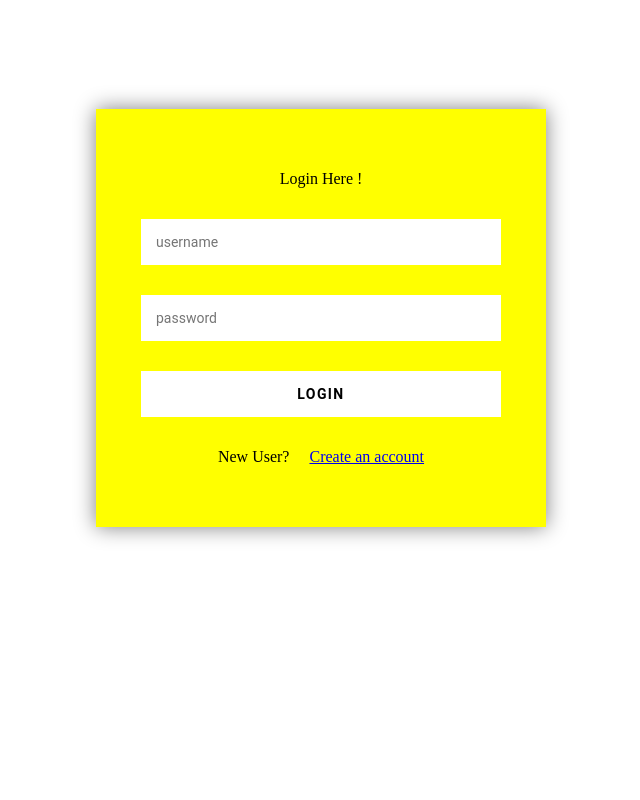
After one commit to suraj2508/Blog, a PHP site: page /login.html in a window 1280 px wide. The commit adds this page. Shown: the whole page, without its empty margins (319-959 px from the left). Run offline with PHP 8.4, Linux system fonts and the light colour scheme.

Commit message:
Add files via upload

```diff
--- a/about.html
+++ b/about.html
@@ -6,7 +6,7 @@
 <body>
 <div id="header">
 	<div class="container">
-	<a href="index.html">MSS</a>
+	<a href="homepg.php">MY Blog</a>
 	<ul>
 		<li><a href="about.html">About</a></li>
 		<li><a href="contact.html">Contact</a></li></ul>
--- a/index.html
+++ b/index.html
@@ -6,10 +6,11 @@
 <body>
 <div id="header">
 	<div class="container">
-	<a id="header-title" href="index.html">MSS</a>
+	<a id="header-title" href="index.html">MY Blog</a>
 	<ul id="header-nav">
 		<li><a href="about.html">About</a></li>
-		<li><a href="#">Contact</a></li></ul>
+		<li><a href="#">Contact</a></li>
+		<li><a href="login.html">Login/Signup</a></li></ul>
 	</div>
 </div>
 <div id="content">
--- /dev/null
+++ b/login.css
@@ -0,0 +1,29 @@
+.login-page {
+    width: 500px;
+    padding: 8% 0 0;
+    margin: auto;
+}
+.login-form {
+    position: relative;
+    background: yellow;
+    max-width: 360px;
+    margin: auto;
+    padding: 45px;
+    text-align: center;
+    box-shadow: 0 0 20px 0 grey;
+}
+.login-form input {
+        font-family: "Roboto", sans-serif;
+        background: white;
+        width: 100%;
+        border: 0;
+        margin: 15px 0;
+        padding: 15px;
+        font-size: 14px;
+}
+.login_button{
+	letter-spacing: 0.1em;
+	text-transform: uppercase;
+	font-weight: bold;
+	cursor:pointer;
+}
--- /dev/null
+++ b/login.html
@@ -0,0 +1,20 @@
+
+<html>
+<head>
+    <meta charset="utf-8" />
+    <title>Login</title>
+    <link rel="stylesheet" type="text/css" href="login.css" />
+
+</head>
+<body>
+    <div class="login-page">
+        <form class="login-form" form action="login.php" method="post">
+            <p class="message1">Login Here !</p>
+            <input type="text" placeholder="username" name="username" required />
+            <input type="password" placeholder="password" name="password" required />
+            <input type="submit" class="login_button" name="login" value="Login" />
+            <p>New User?&emsp; <a href="signup.html">Create an account</a></p>
+        </form>
+    </div>
+</body>
+</html>
--- a/style.css
+++ b/style.css
@@ -25,7 +25,7 @@ body{
 	padding-left: 20px;
 }
 .container{
-	max-width: 1000px;
+	max-width: 1200px;
 	margin: 0 auto;
 }
 #header a{
```
Also changed, not shown: signup.css (added, +29 -0 lines), signup.html (added, +67 -0 lines), signup.php (added, +24 -0 lines).
